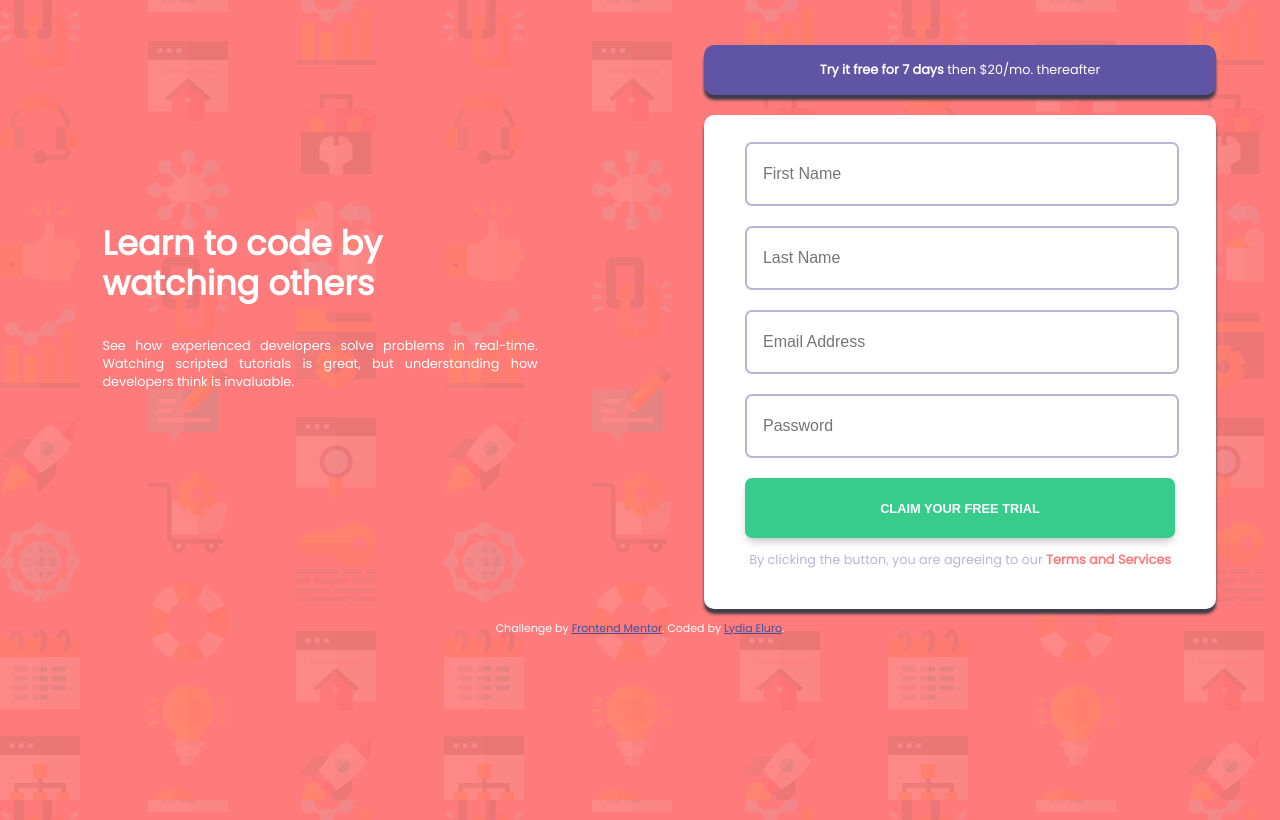
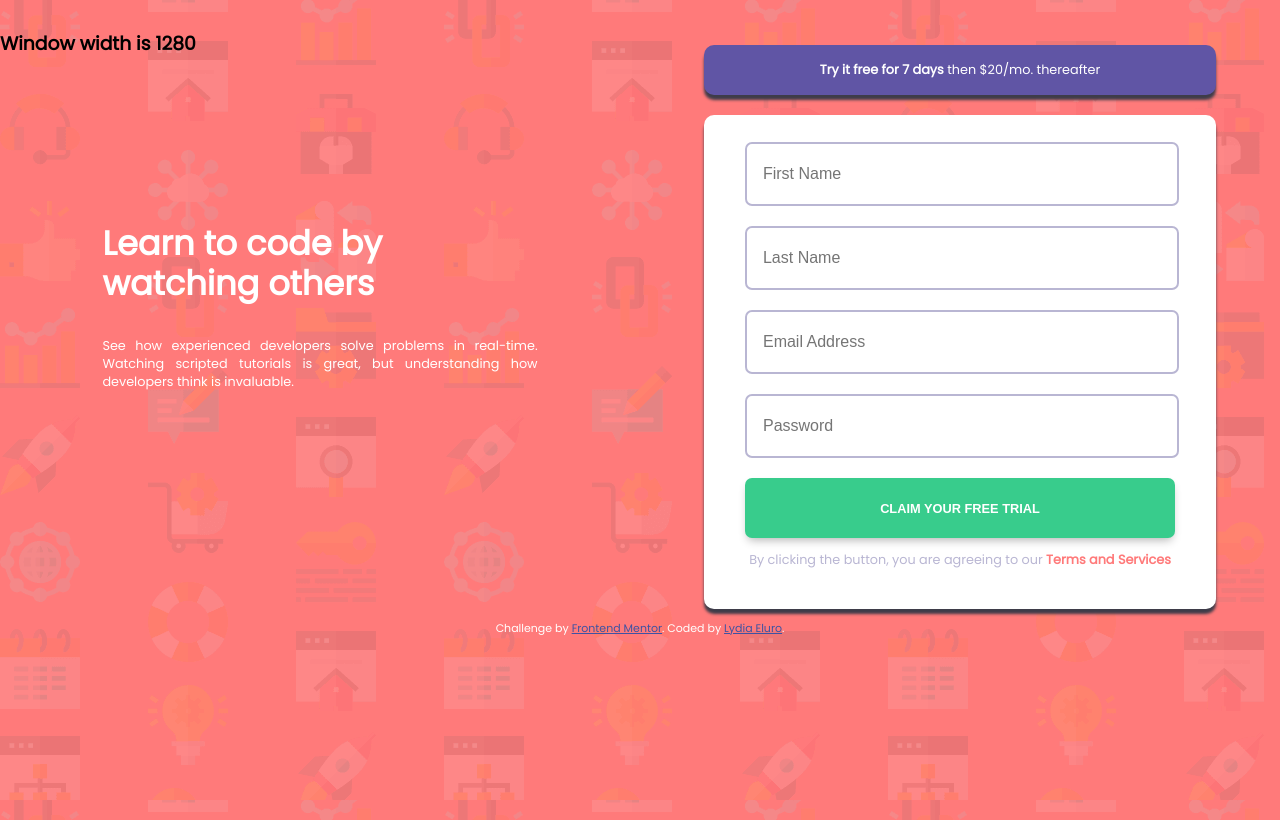
Before and after one commit to elurolydia/signUpFormWithJS, a website: page index.html in a window 1280 px wide. Drawn offline with Linux system fonts and the light colour scheme.

Commit message:
testing width

```diff
--- a/index.css
+++ b/index.css
@@ -9,6 +9,10 @@ body{
     width: 90%;
     font-family: Poppins;
     overflow-x: hidden;
+}
+
+#windowWidth{
+    position: absolute;
 }
 
 /* #typing{
--- a/index.html
+++ b/index.html
@@ -29,6 +29,7 @@
     </ul>
     <button id="popUpButton">OK</button>
   </div>
+  <h3 id="windowWidth"></h3>
 
   <div id="container">
   <header>
--- a/jsSrc/index.js
+++ b/jsSrc/index.js
@@ -1,3 +1,6 @@
+let width = document.getElementById('windowWidth');
+width.innerText = `Window width is ${window.innerWidth}`
+
 let popUp = document.getElementById('popUpDiv');
 popUp.style.display = 'none';
 
```
